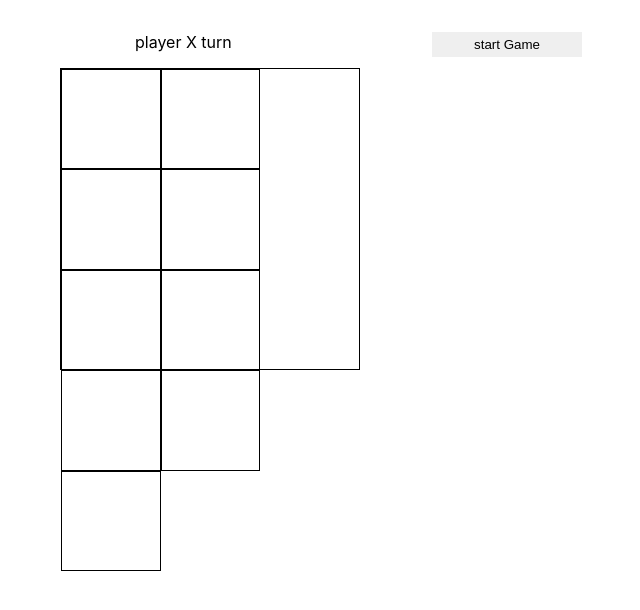
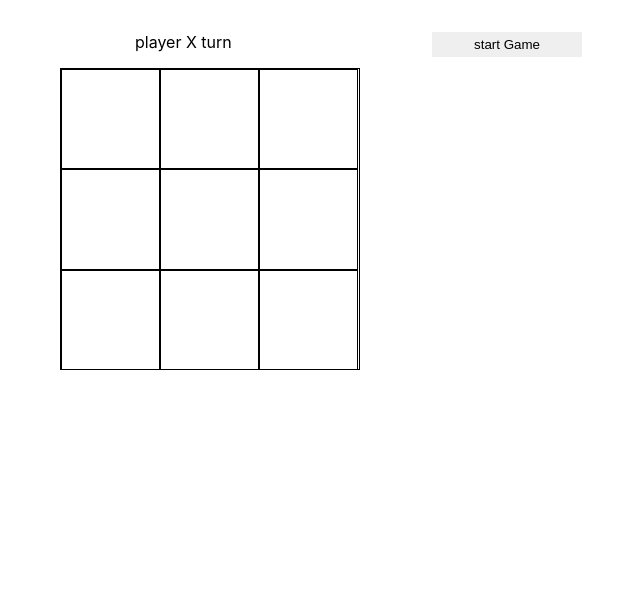
Before and after one commit to saher-elgendy/Tic-Tac-Toe-Game, a React (Create React App) app: page / in a window 1280 px wide. Shown: the top 610 px of the page, without its empty margins (380-1020 px from the left). Built offline with nearby package versions, Linux system fonts and the light colour scheme.

Commit message:
fixing game style

```diff
--- a/src/index.css
+++ b/src/index.css
@@ -31,7 +31,7 @@ button {
   display: flex;
   flex-wrap: wrap;
   flex-direction: column;
-  align-items: center
+  align-items: center;
 }
 
 .game {
@@ -50,7 +50,7 @@ button {
 
 .square {
   border: 1px solid #000;
-  width: 32.8%;
+  width: 32.6%;
   height: 32.8%;
   display: flex;
   justify-content: center;
```
